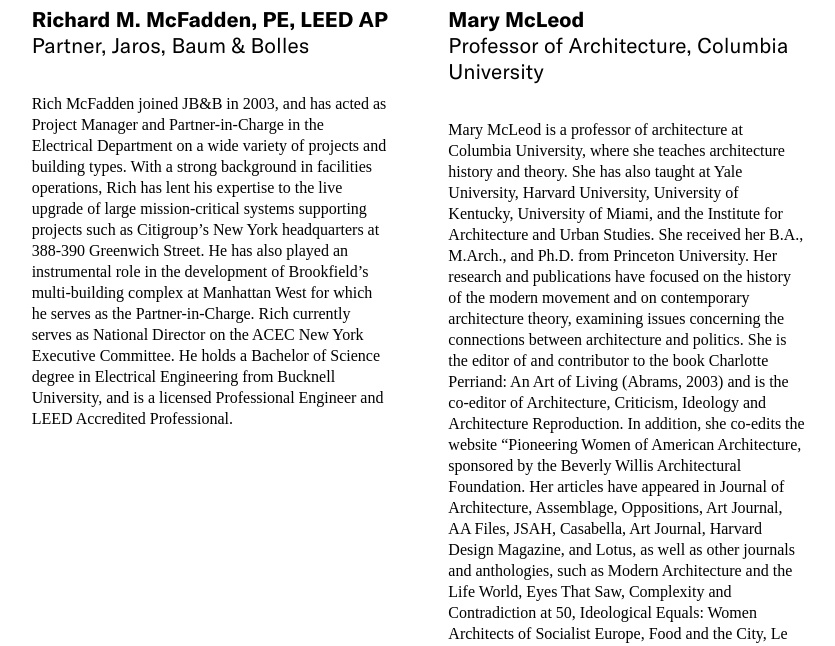
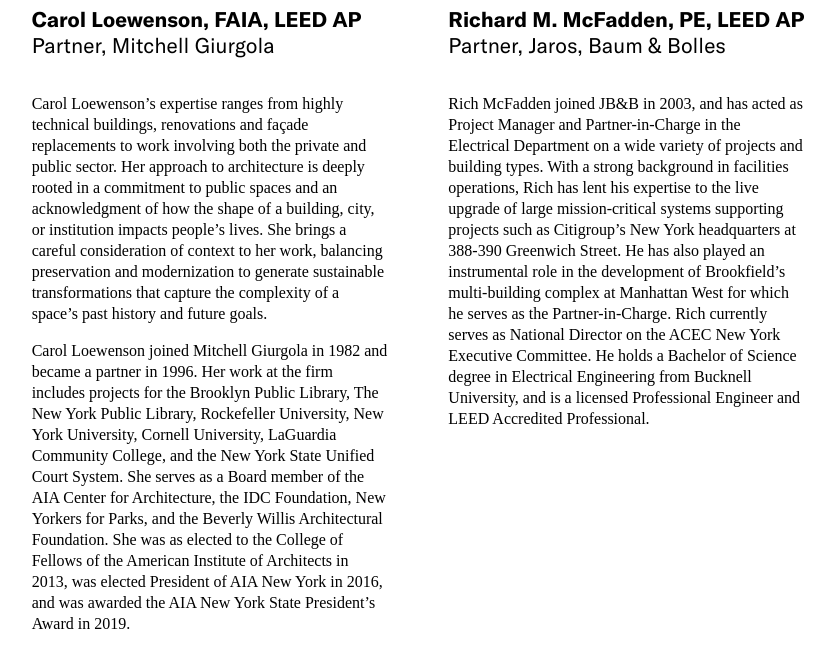
Before and after one commit to jengalas/bwaf-bbw, a Jekyll site: the page built from about/boardandstaff.md, in a window 1280 px wide and 900 px high, scrolled down 400 px, cut to the strip 254-900 px from the top of the window. Shown: the whole strip, without its empty margins (445-1280 px from the left). Built offline with Jekyll 4.4.1, drawn with Linux system fonts in a browser that asks for light colours; some web fonts are replaced.

Commit message:
Update from Forestry.io Chun Schlesinger-Fried updated about/boardandstaff.md

```diff
--- a/about/boardandstaff.md
+++ b/about/boardandstaff.md
@@ -20,6 +20,24 @@
     download: ''
     link_url: ''
   portrait:
+  - title: Carol Loewenson, FAIA, LEED AP
+    title_role: Partner, Mitchell Giurgola
+    description: "Carol Loewenson’s expertise ranges from highly technical buildings,
+      renovations and façade replacements to work involving both the private and public
+      sector. Her approach to architecture is deeply rooted in a commitment to public
+      spaces and an acknowledgment of how the shape of a building, city, or institution
+      impacts people’s lives. She brings a careful consideration of context to her
+      work, balancing preservation and modernization to generate sustainable transformations
+      that capture the complexity of a space’s past history and future goals. \n\nCarol
+      Loewenson joined Mitchell Giurgola in 1982 and became a partner in 1996. Her
+      work at the firm includes projects for the Brooklyn Public Library, The New
+      York Public Library, Rockefeller University, New York University, Cornell University,
+      LaGuardia Community College, and the New York State Unified Court System. She
+      serves as a Board member of the AIA Center for Architecture, the IDC Foundation,
+      New Yorkers for Parks, and the Beverly Willis Architectural Foundation. She
+      was as elected to the College of Fellows of the American Institute of Architects
+      in 2013, was elected President of AIA New York in 2016, and was awarded the
+      AIA New York State President’s Award in 2019. "
   - title: 'Richard M. McFadden, PE, LEED AP '
     title_role: Partner, Jaros, Baum & Bolles
     image: "/v1618331280/sml_HS_McFadden-R_gt7mcj.jpg"
```
